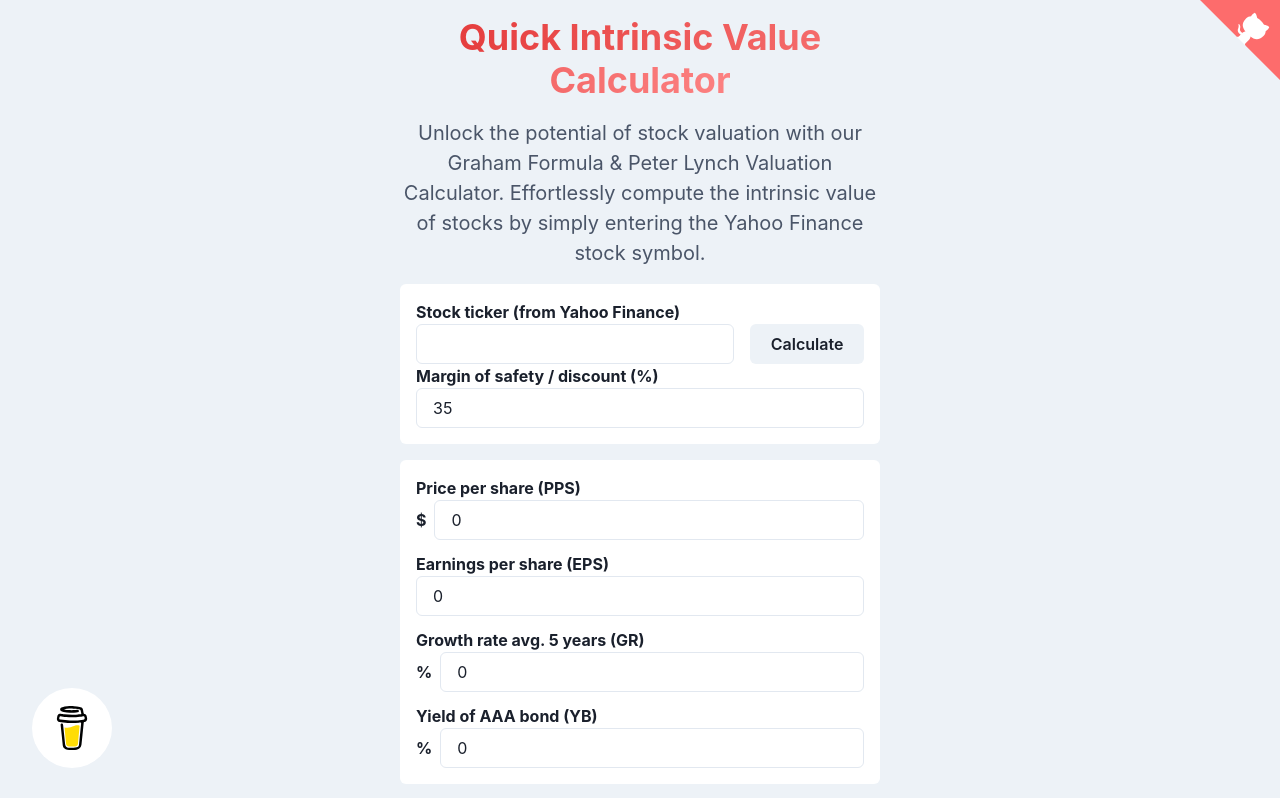
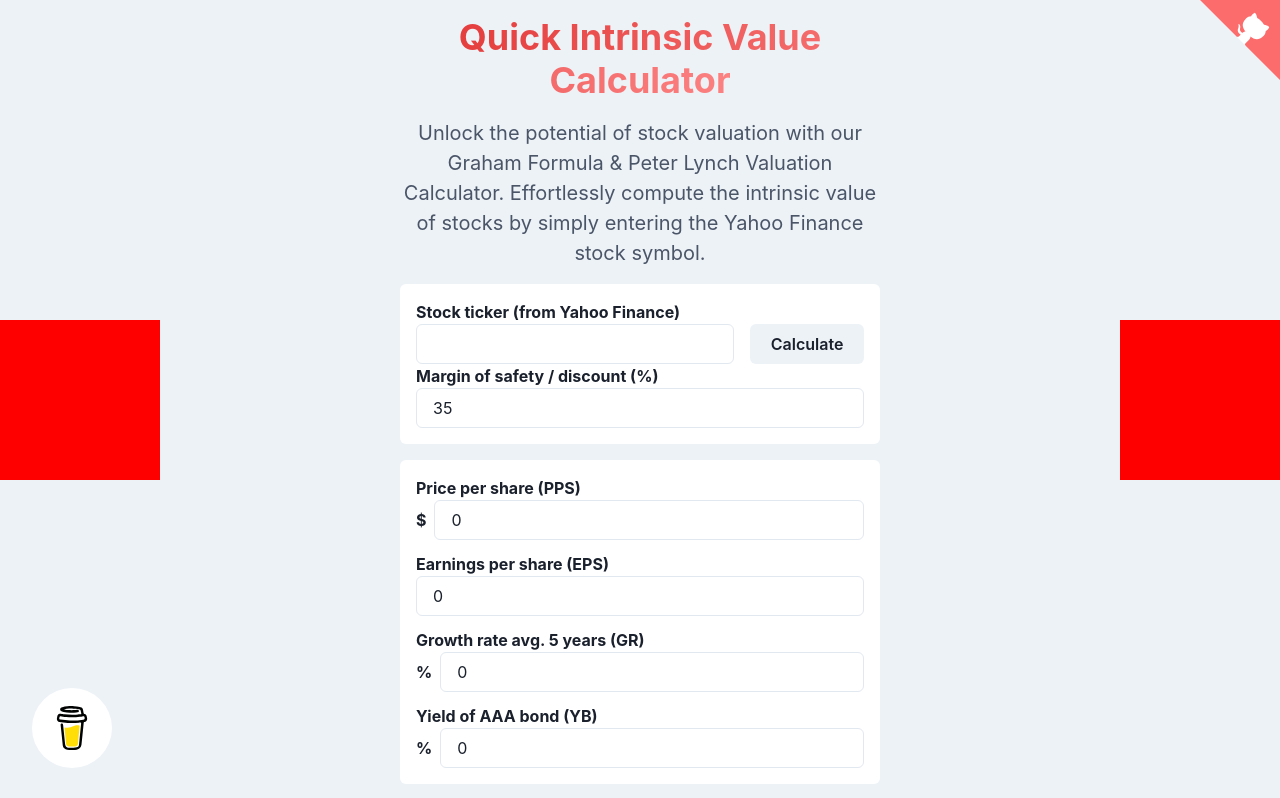
Before and after one commit to KelvinSweere/QuickIntrinsicValue, a Next.js app: page / in a window 1280 px wide. Shown: the top 798 px of the page. Built offline with nearby package versions, Linux system fonts and the light colour scheme.

Commit message:
Added left and right side (dummy) ads to the application.

```diff
--- a/package.json
+++ b/package.json
@@ -16,6 +16,7 @@
     "@auth0/nextjs-auth0": "^2.6.3",
     "@chakra-ui/icons": "^2.0.19",
     "@chakra-ui/react": "^2.5.1",
+    "@ctrl/react-adsense": "^1.7.0",
     "@emotion/react": "^11.10.6",
     "@emotion/styled": "^11.10.6",
     "@next/font": "13.1.6",
--- /dev/null
+++ b/src/components/ads/side-ads.tsx
@@ -0,0 +1,22 @@
+import { Box, Container, VStack } from '@chakra-ui/react';
+import { ReactNode } from 'react';
+
+interface SideAdsProps {
+  children: ReactNode;
+}
+
+const SideAds = ({ children }: SideAdsProps) => {
+  return (
+    <VStack alignItems="center" position="relative" spacing={0}>
+      <Box position="fixed" left={0} top="50vh" transform="translateY(-50%)">
+        <Container background="red" height="10rem" width="10rem" />
+      </Box>
+      <Box flex="1">{children}</Box>
+      <Box position="fixed" right={0} top="50vh" transform="translateY(-50%)">
+        <Container background="red" height="10rem" width="10rem" />
+      </Box>
+    </VStack>
+  );
+};
+
+export default SideAds;
--- a/src/components/landing/landing-page.tsx
+++ b/src/components/landing/landing-page.tsx
@@ -1,3 +1,5 @@
+import { Box } from '@chakra-ui/react';
+import SideAds from '../ads/side-ads';
 import IntrinsicValueCalculator from '../calculator/intrinsic-value-calculator';
 import BuyCoffee from '../promotion/buy-coffee';
 import GithubCorner from '../promotion/github-corner';
@@ -5,9 +7,11 @@ import GithubCorner from '../promotion/github-corner';
 const LandingPage = () => {
   return (
     <>
-      <GithubCorner />
-      <BuyCoffee />
-      <IntrinsicValueCalculator />
+      <SideAds>
+        <GithubCorner />
+        <BuyCoffee />
+        <IntrinsicValueCalculator />
+      </SideAds>
     </>
   );
 };
--- a/src/components/promotion/buy-coffee.tsx
+++ b/src/components/promotion/buy-coffee.tsx
@@ -29,20 +29,16 @@ const BuyCoffee = () => {
           left="2rem"
           zIndex="9999"
           border="0"
+          display="flex"
+          alignItems="center"
+          justifyContent="center"
           _hover={{
             '.coffee-icon': {
               animation: `${buzz} 560ms ease-in-out`,
             },
           }}
         >
-          <Circle
-            bgColor="white"
-            minW="5rem"
-            minH="5rem"
-            display="flex"
-            justifyContent="center"
-            alignItems="center"
-          >
+          <Circle bgColor="white" minW="5rem" minH="5rem">
             <Image
               className="coffee-icon"
               src="svg/buy-me-a-coffee.svg"
--- a/src/components/promotion/github-corner.tsx
+++ b/src/components/promotion/github-corner.tsx
@@ -18,6 +18,9 @@ const GithubCorner = () => {
       as="a"
       href="https://github.com/KelvinSweere/Quick_Intrinsic_Value"
       target="_blank"
+      display="flex"
+      alignItems="center"
+      justifyContent="center"
       className="github-corner"
       aria-label="View source on GitHub"
       position="absolute"
--- a/src/pages/_app.tsx
+++ b/src/pages/_app.tsx
@@ -4,7 +4,6 @@ import '@/styles/globals.scss';
 import { ChakraProvider, extendTheme } from '@chakra-ui/react';
 import { Analytics } from '@vercel/analytics/react';
 import type { AppProps } from 'next/app';
-import Script from 'next/script';
 import { Provider } from 'react-redux';
 
 const genericTheme = extendTheme({
@@ -23,12 +22,6 @@ const genericTheme = extendTheme({
 const App = ({ Component, pageProps }: AppProps) => {
   return (
     <Provider store={store}>
-      <Script
-        id="adsbygoogle-init"
-        strategy="afterInteractive"
-        crossOrigin="anonymous"
-        src="https://pagead2.googlesyndication.com/pagead/js/adsbygoogle.js?client=ca-pub-2806858064287732"
-      />
       <ChakraProvider theme={genericTheme}>
         <Layout>
           <Component {...pageProps} />
--- a/src/pages/index.tsx
+++ b/src/pages/index.tsx
@@ -1,9 +1,16 @@
 import LandingPage from '@/components/landing/landing-page';
 import Head from 'next/head';
+import Script from 'next/script';
 
 export default function Home() {
   return (
     <>
+      <Script
+        id="adsbygoogle-init"
+        strategy="afterInteractive"
+        crossOrigin="anonymous"
+        src="https://pagead2.googlesyndication.com/pagead/js/adsbygoogle.js?client=ca-pub-2806858064287732"
+      />
       <Head>
         <title>Quick Intrinsic Value</title>
         <meta name="description" content="QuickIntrinsicValue" />
```
Also changed, not shown: src/components/ads/ads.tsx (added, +17 -0 lines), 1 other file (tests, documents, lock files or other folders).
